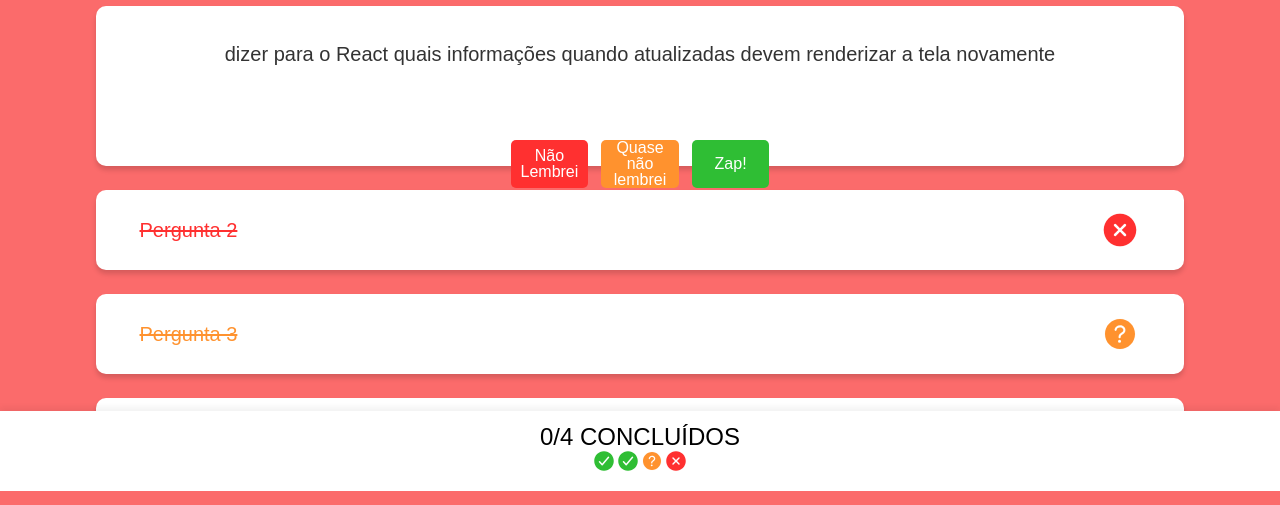
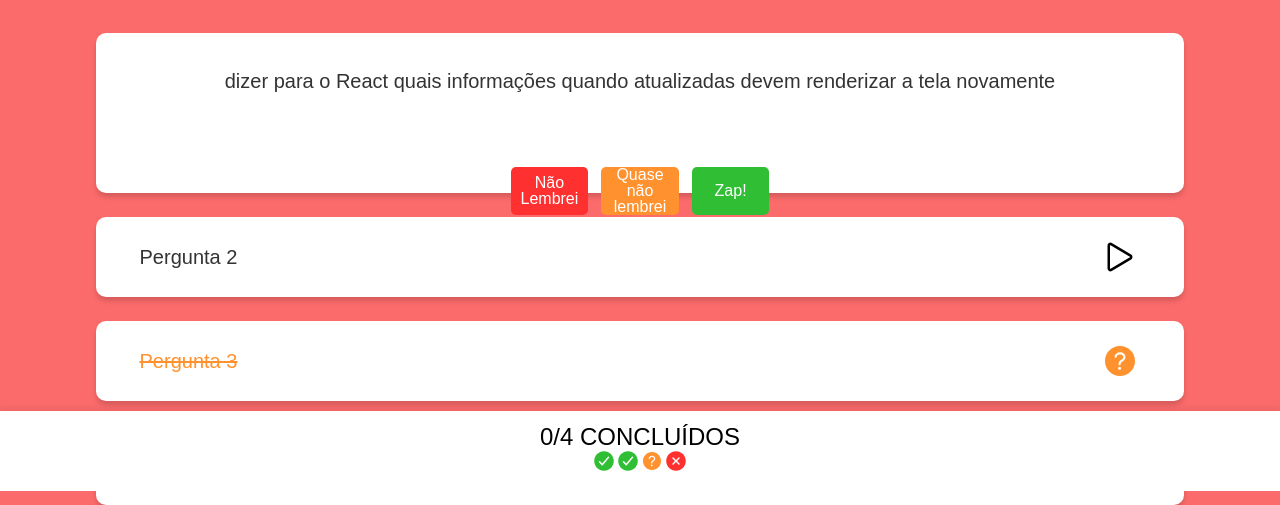
Before and after one commit to Fekete-Bruno/projeto8-zaprecall, a React app: page / in a window 1280 px wide. Shown: the part 309-814 px from the top of the page. Built offline with nearby package versions, Linux system fonts and the light colour scheme; a web font is replaced by a local one.

Commit message:
Created DeckCards component and started deck logic

```diff
--- a/public/css/style-mobile.css
+++ b/public/css/style-mobile.css
@@ -54,7 +54,6 @@ footer > *{
     width: 100vw;
     height: 100vh;
     flex-direction: column;
-    justify-content: center;
     align-items: center;
 }
 
@@ -88,6 +87,7 @@ footer > *{
 }
 
 .deck-screen{
+    margin-top: 5vh;
     width: 85vw;
 }
 
@@ -128,7 +128,7 @@ footer > *{
     cursor: default;
 }
 .green:active, .yellow:active, .red:active{
-    transform: translateY(0px);
+    transform: none;
 }
 
 .red h2{
--- /dev/null
+++ b/src/components/DeckCards.js
@@ -0,0 +1,28 @@
+export default function DeckCards(){
+    return(
+        <div>
+        <div className="answer">
+            <div className="answer-text">
+                <h2>dizer para o React quais informações quando atualizadas devem renderizar a tela novamente</h2>
+            </div>
+            <div className="button-container">
+                <div className="button-red"><p>Não Lembrei</p></div>
+                <div className="button-yellow"><p>Quase não lembrei</p></div>
+                <div className="button-green"><p>Zap!</p></div>
+            </div>
+        </div>
+        <div className="card">
+            <h2>Pergunta 2</h2>
+            <ion-icon name="play-outline"></ion-icon>
+        </div>
+        <div className="card yellow">
+            <h2>Pergunta 3</h2>
+            <ion-icon name="help-circle"></ion-icon>
+            </div>
+        <div className="card green">
+            <h2>Pergunta 4</h2>
+            <ion-icon name="checkmark-circle"></ion-icon>
+        </div>
+        </div>
+    );
+}
--- a/src/components/DeckScreen.js
+++ b/src/components/DeckScreen.js
@@ -1,6 +1,7 @@
 import React from 'react'
 import Header from './Header'
 import Footer from './Footer'
+import DeckCards from './DeckCards'
 
 export default function DeckScreen(){
     const decks = [
@@ -14,34 +15,23 @@ export default function DeckScreen(){
         {question:"Usamos estado (state) para __", answer:"dizer para o React quais informações quando atualizadas devem renderizar a tela novamente" },
     ]
 
+    const deck = [];
+    function createDeck() {
+    decks.sort(() => Math.random() - 0.5);
+    decks.forEach((value,index) => {
+        if(index<4){
+            deck.push({ ...value,
+            status:"card" });
+        };
+    });
+    }
 
+    createDeck();
+    console.log(deck)
     return(
         <div className="deck-screen">
             <Header />
-            <div className="answer">
-                <div className="answer-text">
-                    <h2>dizer para o React quais informações quando atualizadas devem renderizar a tela novamente</h2>
-                </div>
-                <div className="button-container">
-                    <div className="button-red"><p>Não Lembrei</p></div>
-                    <div className="button-yellow"><p>Quase não lembrei</p></div>
-                    <div className="button-green"><p>Zap!</p></div>
-                </div>
-
-            </div>
-            <div className="card red">
-                <h2>Pergunta 2</h2>
-                <ion-icon name="close-circle"></ion-icon>
-            </div>
-            <div className="card yellow">
-                <h2>Pergunta 3</h2>
-                <ion-icon name="help-circle"></ion-icon>
-            </div>
-            <div className="card green">
-                <h2>Pergunta 4</h2>
-                <ion-icon name="checkmark-circle"></ion-icon>
-            </div>
-
+            <DeckCards />
             <Footer />
 
         </div>
```
